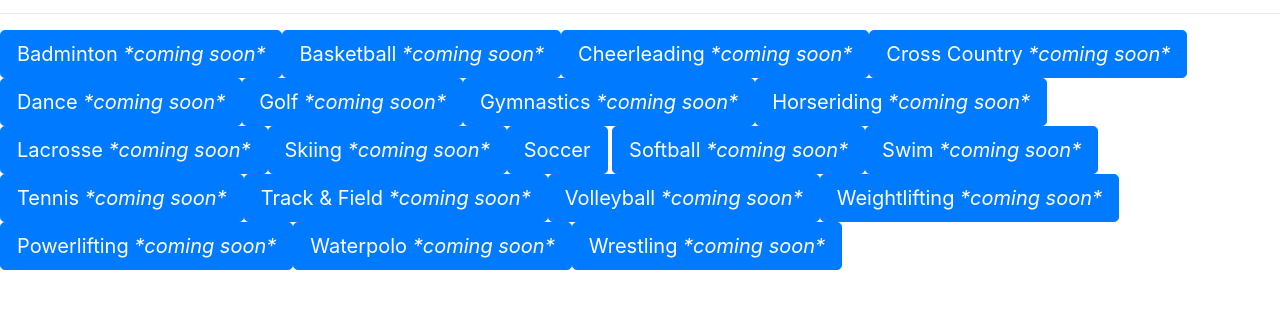
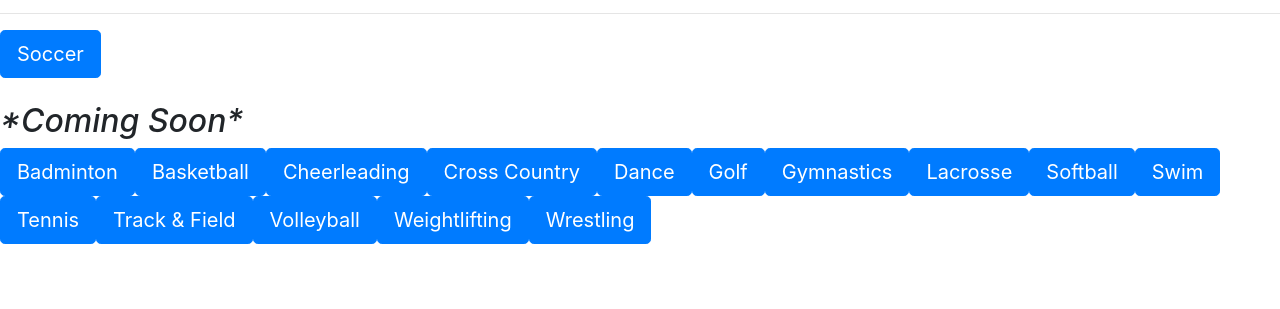
Before and after one commit to GraceVKalu/GWCproject, a plain HTML site: page sports.html in a window 1280 px wide. Shown: the part 103-412 px from the top of the page. Drawn offline with nearby package versions, Linux system fonts and the light colour scheme.

Commit message:
afternoon

```diff
--- a/fp.css
+++ b/fp.css
@@ -5,5 +5,5 @@
   <center></center>
 }
 .hpnavbutts {
-  padding:30px
+  padding-right: 60px
 }
--- a/sports.html
+++ b/sports.html
@@ -11,23 +11,27 @@
   <body>
   <center><a href="fp-hp.html"><img src="girlsportslogo copy1.jpg" width="400" height="100" alt= "girlSportscentral logo"></img></a></center>
 <hr></hr>
-  <a type="button" class="btn btn-primary btn-lg" href="#" role="button">Badminton <em>*coming soon*</em></button>
-  <a type="button" class="btn btn-primary btn-lg" href="#" role="button">Basketball <em>*coming soon*</em></button>
-  <a type="button" class="btn btn-primary btn-lg" href="#" role="button">Cheerleading <em>*coming soon*</em></button>
-  <a type="button" class="btn btn-primary btn-lg" href="#" role="button">Cross Country <em>*coming soon*</em></button>
-  <a type="button" class="btn btn-primary btn-lg" href="#" role="button">Dance <em>*coming soon*</em></button>
-  <a type="button" class="btn btn-primary btn-lg" href="#" role="button">Golf <em>*coming soon*</em></button>
-  <a type="button" class="btn btn-primary btn-lg" href="#" role="button">Gymnastics <em>*coming soon*</em></button>
-  <a type="button" class="btn btn-primary btn-lg" href="#" role="button">Horseriding <em>*coming soon*</em></button>
-  <a type="button" class="btn btn-primary btn-lg" href="#" role="button">Lacrosse <em>*coming soon*</em></button>
-  <a type="button" class="btn btn-primary btn-lg" href="#" role="button">Skiing <em>*coming soon*</em></button>
+
   <a type="button" class="btn btn-primary btn-lg" href="soccer.html" role="button">Soccer</a>
-  <a type="button" class="btn btn-primary btn-lg" href="#" role="button">Softball <em>*coming soon*</em></button>
-  <a type="button" class="btn btn-primary btn-lg" href="#" role="button">Swim <em>*coming soon*</em></button>
-  <a type="button" class="btn btn-primary btn-lg" href="#" role="button">Tennis <em>*coming soon*</em></button>
-  <a type="button" class="btn btn-primary btn-lg" href="#" role="button">Track & Field <em>*coming soon*</em></button>
-  <a type="button" class="btn btn-primary btn-lg" href="#" role="button">Volleyball <em>*coming soon*</em></button>
-  <a type="button" class="btn btn-primary btn-lg" href="#" role="button">Weightlifting <em>*coming soon*</em></button>
-  <a type="button" class="btn btn-primary btn-lg" href="#" role="button">Powerlifting <em>*coming soon*</em></button>
-  <a type="button" class="btn btn-primary btn-lg" href="#" role="button">Waterpolo <em>*coming soon*</em></button>
-  <a type="button" class="btn btn-primary btn-lg" href="#" role="button">Wrestling <em>*coming soon*</em></button>
+  <br></br>
+  <h2><em> *Coming Soon*</em></h2>
+  <a type="button" class="btn btn-primary btn-lg" href="#" role="button">Badminton</button>
+  <a type="button" class="btn btn-primary btn-lg" href="#" role="button">Basketball</button>
+  <a type="button" class="btn btn-primary btn-lg" href="#" role="button">Cheerleading</button>
+  <a type="button" class="btn btn-primary btn-lg" href="#" role="button">Cross Country</button>
+  <a type="button" class="btn btn-primary btn-lg" href="#" role="button">Dance</button>
+  <a type="button" class="btn btn-primary btn-lg" href="#" role="button">Golf</button>
+  <a type="button" class="btn btn-primary btn-lg" href="#" role="button">Gymnastics</button>
+  <!--<a type="button" class="btn btn-primary btn-lg" href="#" role="button">Horseriding</button>-->
+  <a type="button" class="btn btn-primary btn-lg" href="#" role="button">Lacrosse</button>
+  <!--<a type="button" class="btn btn-primary btn-lg" href="#" role="button">Skiing</button>-->
+
+  <a type="button" class="btn btn-primary btn-lg" href="#" role="button">Softball</button>
+  <a type="button" class="btn btn-primary btn-lg" href="#" role="button">Swim</button>
+  <a type="button" class="btn btn-primary btn-lg" href="#" role="button">Tennis</button>
+  <a type="button" class="btn btn-primary btn-lg" href="#" role="button">Track & Field</button>
+  <a type="button" class="btn btn-primary btn-lg" href="#" role="button">Volleyball</button>
+  <a type="button" class="btn btn-primary btn-lg" href="#" role="button">Weightlifting</button>
+  <!--<a type="button" class="btn btn-primary btn-lg" href="#" role="button">Powerlifting</button>-->
+  <!--<a type="button" class="btn btn-primary btn-lg" href="#" role="button">Waterpolo</button>-->
+  <a type="button" class="btn btn-primary btn-lg" href="#" role="button">Wrestling</button>
```
Also changed, not shown: fp-hp.html (+3 -3 lines), selfcare.html (+18 -1 lines), about us!!.png (added), about us!!cropped.png (added), self care!!.png (added), self care!!cropped.png (added), sports!!.png (added), sports!!cropped.png (added).
